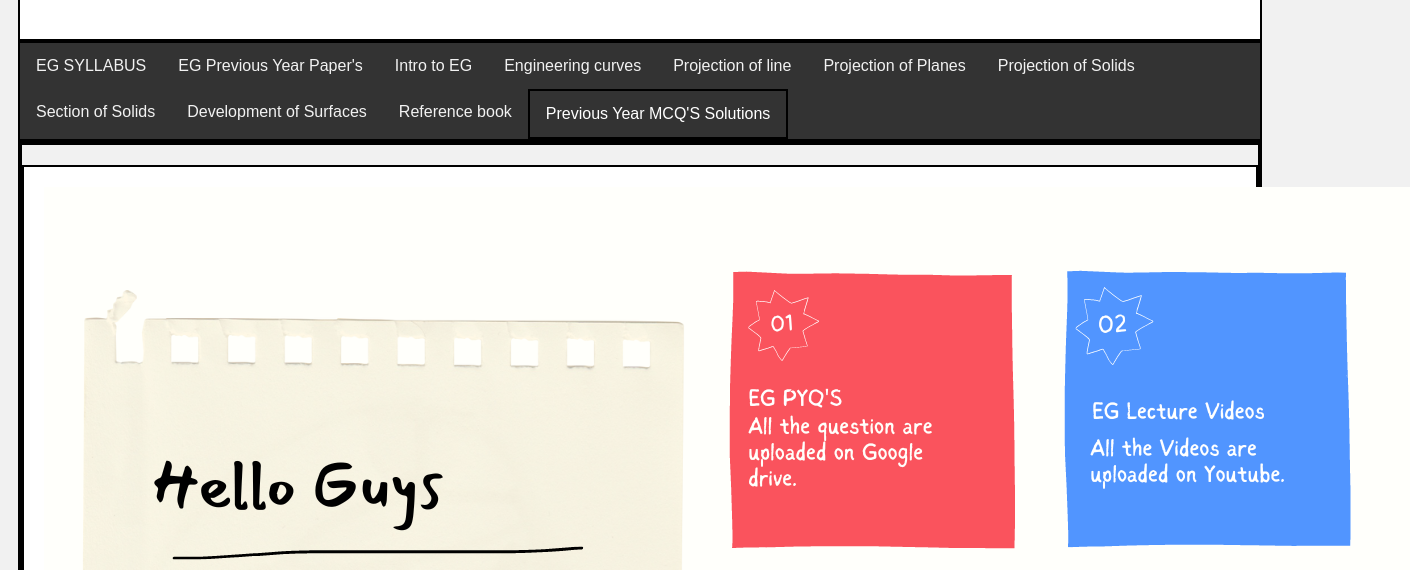
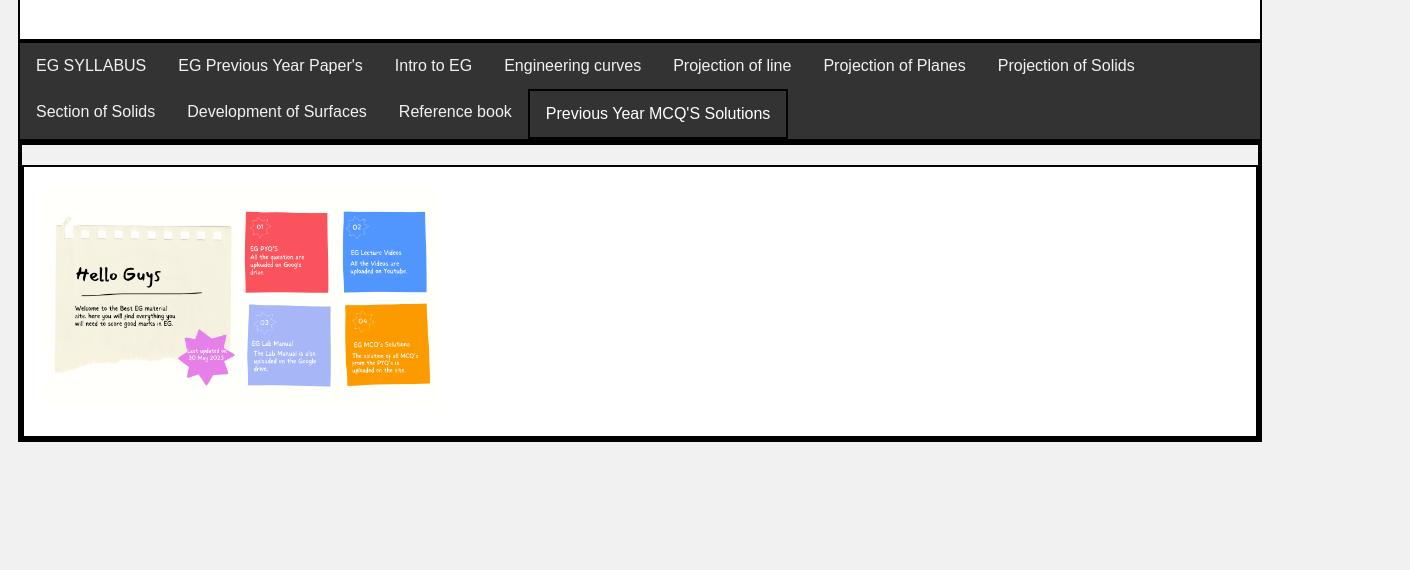
Before and after one commit to AryanshRajput007/engineering-graphics.com, a plain HTML site: page index.html in a window 1280 px wide. Shown: the part 230-800 px from the top of the page, 1410 px wide, since content can reach past the window. Drawn offline with Linux system fonts and the light colour scheme.

Commit message:
Update index.html

```diff
--- a/index.html
+++ b/index.html
@@ -166,6 +166,12 @@ ul
   margin-top: 20px;
 }
 
+.responsive {
+  width: 100%;
+  max-width: 400px;
+  height: auto;
+}
+
 </style>
 </head>
 <body>
@@ -215,6 +221,7 @@ ul
   <div class="center-column">
 
     <div class="card">
-    <img src="Image.png">
+    <img src="Image.png" alt="Image" class="responsive">
+
 </body>
 </html>
```
